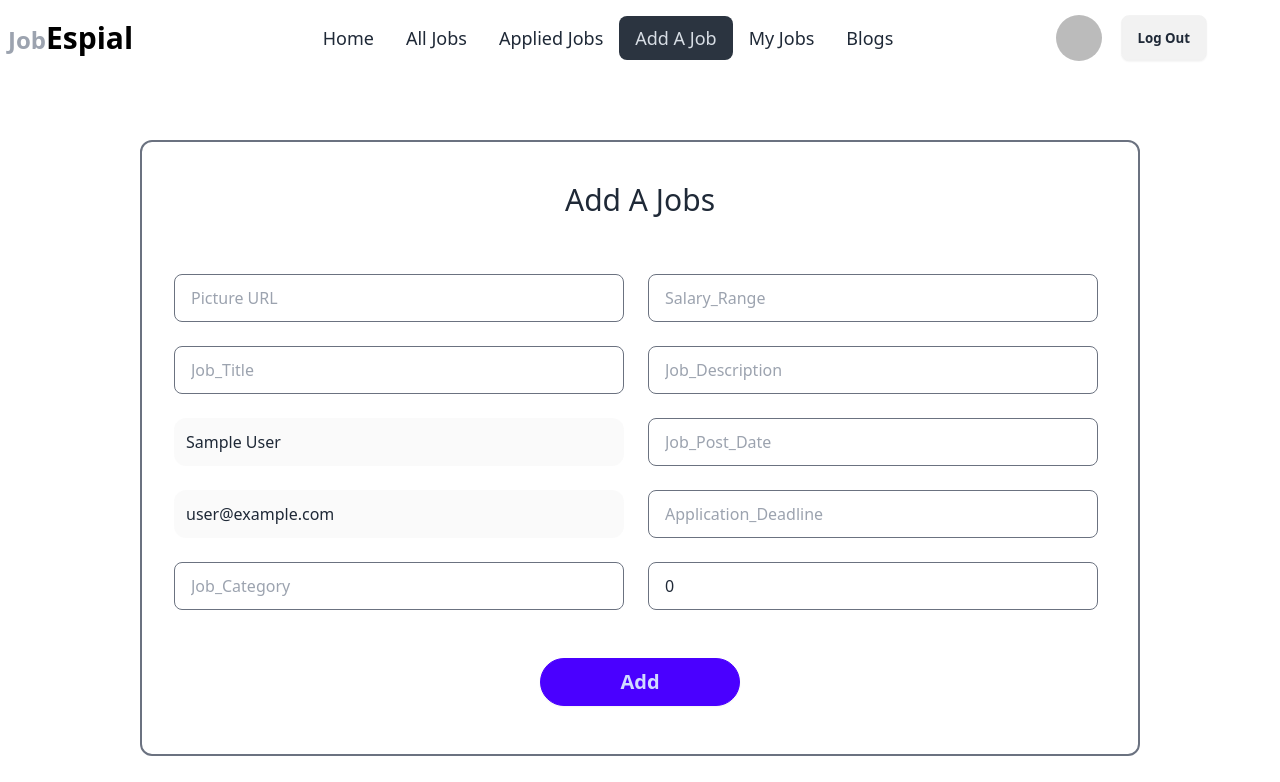
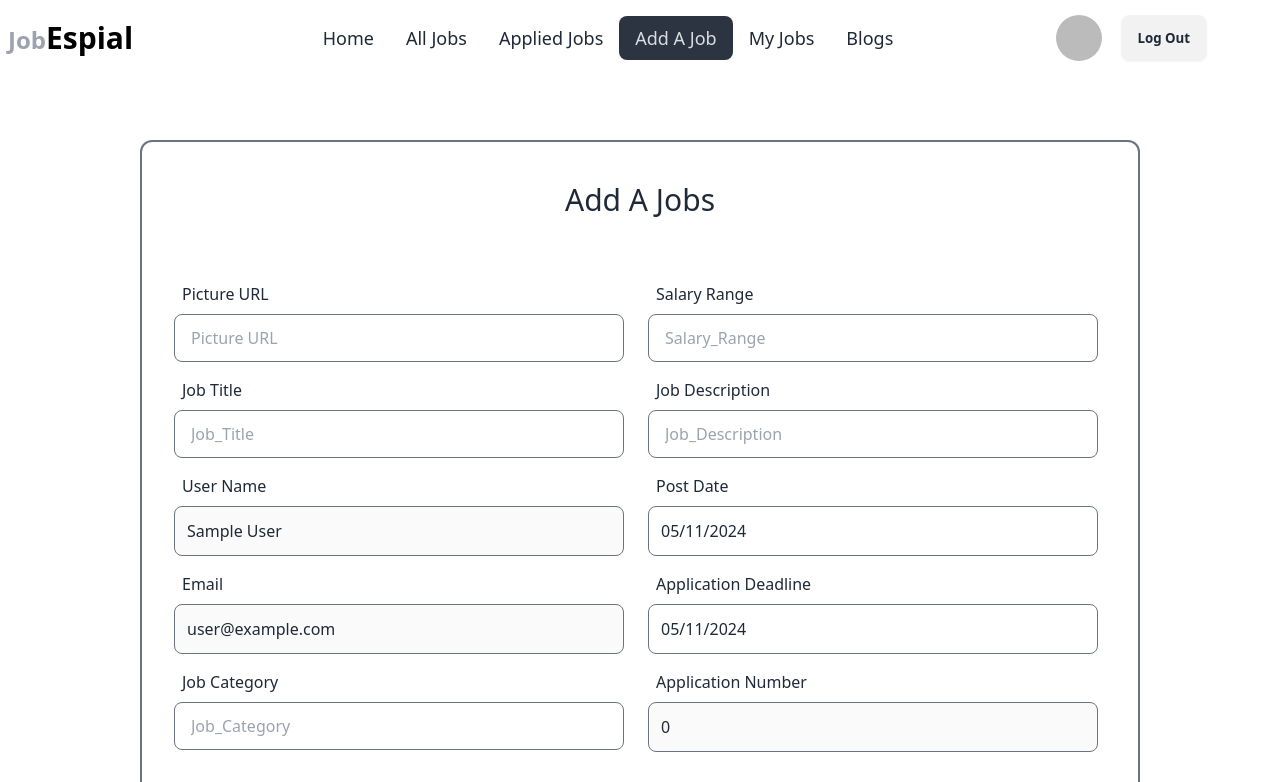
Before and after one commit to Md-Siddik/job-espial-client, a React (Vite) app: page /addJobs in a window 1280 px wide. Shown: the top 782 px of the page. Built offline with nearby package versions, Linux system fonts and the light colour scheme; no server answers; sample sign-in values are in the browser's storage.

Commit message:
Apply and resume link

```diff
--- a/package.json
+++ b/package.json
@@ -11,6 +11,7 @@
   },
   "dependencies": {
     "firebase": "^10.11.1",
+    "framer-motion": "^11.1.9",
     "localforage": "^1.10.0",
     "match-sorter": "^6.3.4",
     "react": "^18.2.0",
--- a/src/AddJobs/AddJobs.jsx
+++ b/src/AddJobs/AddJobs.jsx
@@ -1,8 +1,10 @@
-import { useContext } from "react";
+import { useContext, useState } from "react";
 import { AuthContext } from "../AuthProvider/AuthProvider";
+import DatePicker from "react-datepicker";
+import "react-datepicker/dist/react-datepicker.css";
 
 const AddJobs = () => {
-
+    const [startDate, setStartDate] = useState(new Date());
     const {user} = useContext(AuthContext);
 
     const handleAddJobs = e => {
@@ -49,37 +51,47 @@ const AddJobs = () => {
                 <form onSubmit={handleAddJobs} className="md:w-full mx-auto p-8">
                     <div className="lg:flex lg:gap-6">
                         <div className="lg:w-[450px]">
-                            <div className="form-control pb-6">
+                            <div className="form-control pb-2">
+                                <label className="p-2">Picture URL</label>
                                 <input type="text" required name="picture" placeholder="Picture URL" className="input input-bordered border-gray-500" />
                             </div>
-                            <div className="form-control pb-6">
+                            <div className="form-control pb-2">
+                                <label className="p-2">Job Title</label>
                                 <input type="text" required name="job_title" placeholder="Job_Title" className="input input-bordered border-gray-500" />
                             </div>
-                            <div className="form-control pb-6">
-                                <input type="text" disabled="disabled" defaultValue={user?.displayName} name="user_Name" placeholder="User_Name" className="border-gray-500 p-[12px] rounded-xl" />
+                            <div className="form-control pb-2">
+                                <label className="p-2">User Name</label>
+                                <input type="text" disabled="disabled" defaultValue={user?.displayName} name="user_Name" placeholder="User_Name" className="border-[1px] border-gray-500 p-[12px] rounded-lg" />
                             </div>
-                            <div className="form-control pb-6">
-                                <input type="email" disabled="disabled" defaultValue={user?.email} name="email" placeholder="User_Email" className="border-gray-500 p-[12px] rounded-xl" />
+                            <div className="form-control pb-2">
+                                <label className="p-2">Email</label>
+                                <input type="email" disabled="disabled" defaultValue={user?.email} name="email" placeholder="User_Email" className="border-[1px] border-gray-500 p-[12px] rounded-lg" />
                             </div>
-                            <div className="form-control pb-6">
+                            <div className="form-control pb-2">
+                                <label className="p-2">Job Category</label>
                                 <input type="text" required name="job_category" placeholder="Job_Category" className="input input-bordered border-gray-500" />
                             </div>
                         </div>
                         <div className="lg:w-[450px]">
-                            <div className="form-control pb-6">
+                            <div className="form-control pb-2">
+                                <label className="p-2">Salary Range</label>
                                 <input type="text" required name="salary_range" placeholder="Salary_Range" className="input input-bordered border-gray-500" />
                             </div>
-                            <div className="form-control pb-6">
+                            <div className="form-control pb-2">
+                                <label className="p-2">Job Description</label>
                                 <input type="text" required name="job_description" placeholder="Job_Description" className="input input-bordered border-gray-500" />
                             </div>
-                            <div className="form-control pb-6">
-                                <input type="text" required name="post_date" placeholder="Job_Post_Date" className="input input-bordered border-gray-500" />
+                            <div className="form-control pb-2">
+                                <label className="p-2">Post Date</label>
+                                <DatePicker className="w-full p-3 border-[1px] border-gray-500 bg-transparent rounded-lg" selected={startDate} onChange={(date) => setStartDate(date)} />
                             </div>
-                            <div className="form-control pb-6">
-                                <input type="text" required name="application_deadline" placeholder="Application_Deadline" className="input input-bordered border-gray-500" />
+                            <div className="form-control pb-2">
+                                <label className="p-2">Application Deadline</label>
+                                <DatePicker className="w-full p-3 border-[1px] border-gray-500 bg-transparent rounded-lg" selected={startDate} onChange={(date) => setStartDate(date)} />
                             </div>
-                            <div className="form-control pb-6">
-                                <input type="text" required name="applicants_number" placeholder="Job_Applicants_Number" defaultValue={0} className="input input-bordered border-gray-500" />
+                            <div className="form-control pb-2">
+                                <label className="p-2">Application Number</label>
+                                <input type="text" required disabled="disabled" name="applicants_number" placeholder="Job_Applicants_Number" defaultValue={0} className="border-[1px] border-gray-500 p-[12px] rounded-lg" />
                             </div>
                         </div>
                     </div>
--- a/src/Banner/Banner.jsx
+++ b/src/Banner/Banner.jsx
@@ -4,6 +4,7 @@ import 'swiper/css';
 import 'swiper/css/navigation';
 import 'swiper/css/pagination';
 import 'swiper/css/scrollbar';
+
 
 const Banner = () => {
 
--- a/src/Cards/Card.jsx
+++ b/src/Cards/Card.jsx
@@ -1,6 +1,7 @@
 import { Link } from "react-router-dom";
 
-const Card = () => {
+const Card = ({job}) => {
+    const { picture, job_title, user_name, user_email, job_category, salary_range, job_description, post_date, application_deadline, applicants_number } = job;
     return (
         <div>
             <div className="container mx-auto">
@@ -10,25 +11,24 @@ const Card = () => {
                     </figure>
                     <div className="card-body">
                         <div className="w-full text-left">
-                            <h2 className="card-title text-2xl pb-4 flex items-start">Graphic Designer</h2>
-                            <p>Posted By : Md Mahabub</p>
-                            <p className="py-2">Job Category : <span className="bg-green-500 text-white px-2 rounded-xl">Remote Job</span></p>
+                            <h2 className="card-title text-2xl pb-4 flex items-start">{job_title}</h2>
+                            <p>Posted By : {user_name}</p>
+                            <p className="py-2">Job Category : <span className="bg-green-500 text-white px-2 rounded-xl">{job_category}</span></p>
                             <div className="w-full flex justify-between text-lg py-2">
-                                <span>Posting Date</span>:<span>2024-05-04</span>
+                                <span>Posting Date</span>:<span>{post_date}</span>
                             </div>
                             <div className="w-full flex justify-between text-lg py-2">
-                                <span>Application Deadline</span>:<span className="border-b-[1px] border-red-500 text-red-500">2024-06-04</span>
+                                <span>Application Deadline</span>:<span className="border-b-[1px] border-red-500 text-red-500">{application_deadline}</span>
                             </div>
                         </div>
                         <div className="text-left">
-                            <p>Applicants Number : 06</p>
+                            <p>Applicants Number : {applicants_number}</p>
                         </div>
                         <div className="w-full text-xl font-bold">
-                            <span>Salary $50,000-$70,000</span>
+                            <span>Salary : {salary_range}$</span>
                         </div>
                         <div className="flex m-auto gap-14 text-xl font-bold py-2">
-                            <Link>
-                                {/* <Link to={`/artCraft/${item._id}`}> */}
+                            <Link to={`/allJobs/${job._id}`}>
                                 <button className="btn text-lg">View Details</button>
                             </Link>
                         </div>
--- a/src/JobDetails/JobDetails.jsx
+++ b/src/JobDetails/JobDetails.jsx
@@ -1,6 +1,49 @@
+import { useContext } from "react";
 import { Helmet } from "react-helmet";
+import { AuthContext } from "../AuthProvider/AuthProvider";
 
 const JobDetails = () => {
+
+    const { user } = useContext(AuthContext);
+    console.log(user);
+
+    // const handleAppliedJobs = e => {
+    //     e.preventDefault();
+
+    //     const form = e.target;
+
+    //     const picture = form.picture.value;
+    //     const job_title = form.job_title.value;
+    //     const user_name = user?.displayName;
+    //     const user_email = user?.email;
+    //     const job_category = form.job_category.value;
+    //     const salary_range = form.salary_range.value;
+    //     const job_description = form.job_description.value;
+    //     const post_date = form.post_date.value;
+    //     const application_deadline = form.application_deadline.value;
+    //     const applicants_number = form.applicants_number.value
+
+    //     const newJobs = {picture, job_title, user_name, user_email, job_category, salary_range, job_description, post_date, application_deadline, applicants_number}
+
+    //     fetch('http://localhost:5000/allJobs', {
+    //         method: 'POST',
+    //         headers: {
+    //             'content-type': 'application/json'
+    //         },
+    //         body: JSON.stringify(newJobs)
+    //     })
+    //     .then(res=>res.json())
+    //     .then(data => {
+    //         Swal.fire({
+    //             title: 'Success!',
+    //             text: 'Job Added Successfully',
+    //             icon: 'success',
+    //             confirmButtonText: 'Great'
+    //         })
+
+    //     })
+    // }
+
     return (
         <div>
             <div className="container m-auto">
@@ -31,7 +74,33 @@ const JobDetails = () => {
                                 <h1 className="text-4xl font-bold py-4">$80,000 - $100,000</h1>
                             </div>
                             <div>
-                                <button className="btn text-xl">Apply</button>
+                                {/* You can open the modal using document.getElementById('ID').showModal() method */}
+                                <button className="btn text-xl" onClick={() => document.getElementById('my_modal_3').showModal()}>Apply</button>
+                                <dialog id="my_modal_3" className="modal">
+                                    <div className="modal-box">
+                                        <form method="dialog">
+                                            {/* if there is a button in form, it will close the modal */}
+                                            <button className="btn btn-sm btn-circle btn-ghost absolute right-2 top-2">✕</button>
+                                        </form>
+                                        <form>
+                                            <div className="form-control pb-2">
+                                                <label className="p-2">User Name</label>
+                                                <input type="text" disabled="disabled" defaultValue={user?.displayName} name="user_Name" placeholder="User_Name" className="border-[1px] border-gray-500 p-[12px] rounded-lg" />
+                                            </div>
+                                            <div className="form-control pb-2">
+                                                <label className="p-2">Email</label>
+                                                <input type="email" disabled="disabled" defaultValue={user?.email} name="email" placeholder="User_Email" className="border-[1px] border-gray-500 p-[12px] rounded-lg" />
+                                            </div>
+                                            <div className="form-control pb-2">
+                                                <label className="p-2">Resume Link</label>
+                                                <input type="text" required name="resume_link" placeholder="Resume_Link" className="input input-bordered border-gray-500" />
+                                            </div>
+                                            <div className="flex justify-center">
+                                                <button className="btn btn-xl text-xl my-6">Submit Application</button>
+                                            </div>
+                                        </form>
+                                    </div>
+                                </dialog>
                             </div>
                         </div>
                     </div>
--- a/src/JobTabs/JobTabs.jsx
+++ b/src/JobTabs/JobTabs.jsx
@@ -1,8 +1,10 @@
 import { Tab, Tabs, TabList, TabPanel } from 'react-tabs';
 import 'react-tabs/style/react-tabs.css';
 import Card from "../Cards/Card";
+import { useLoaderData } from 'react-router-dom';
 
 const JobTabs = () => {
+    const allJobs = useLoaderData();
     return (
         <div className='container mx-auto'>
             <Tabs>
@@ -16,7 +18,9 @@ const JobTabs = () => {
 
                 <div className='py-14'>
                     <TabPanel>
-                        <Card></Card>
+                        {
+                            allJobs.map(job => <Card key={job._id} job={job}></Card>)
+                        }
                     </TabPanel>
                     <TabPanel>
                         <h2>Any content 2</h2>
```
Also changed, not shown: src/AllJobs/AllJobs.jsx (+5 -12 lines), src/main.jsx (+8 -5 lines), 1 other file (tests, documents, lock files or other folders).
